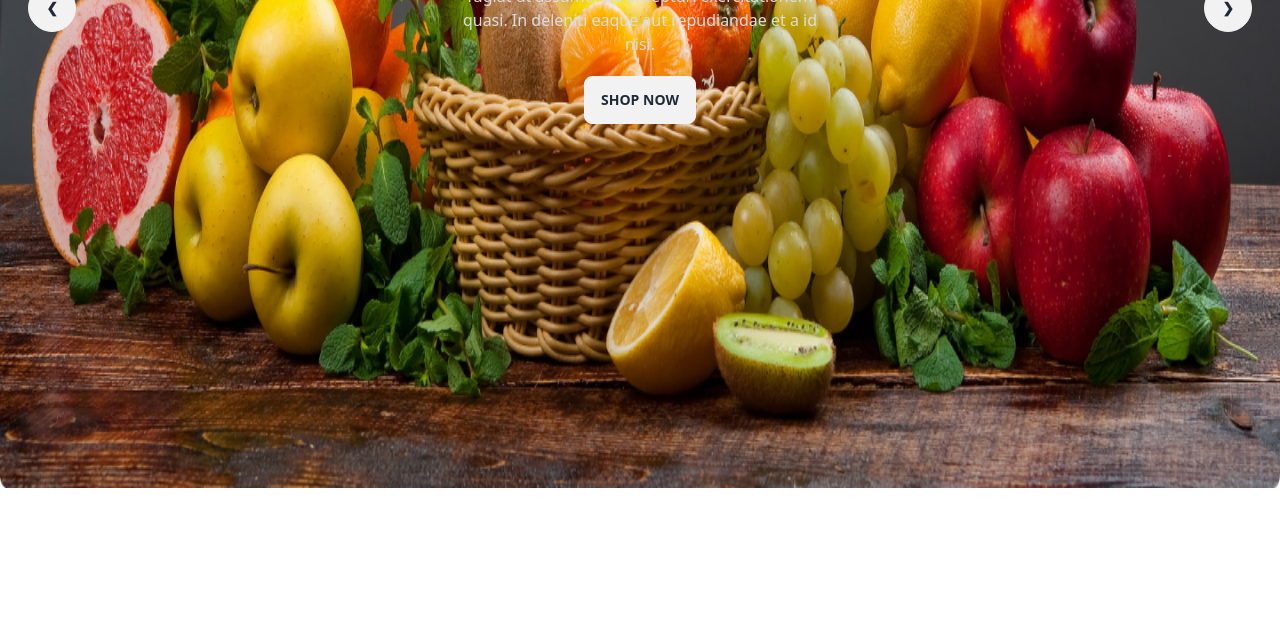
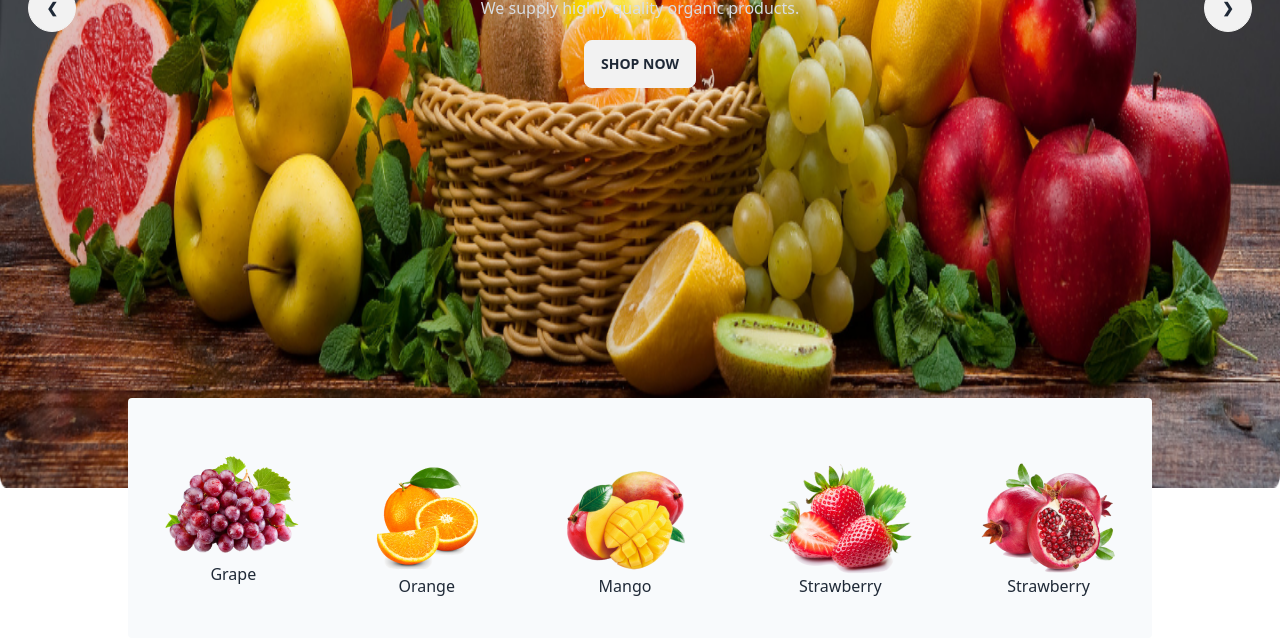
Before and after one commit to Rasel91/fruits-assignment, a plain HTML site: page index.html in a window 1280 px wide. Shown: the part 608-1246 px from the top of the page. Before the commit the page ends 1134 px from the top, so only its background shows below. Drawn offline with nearby package versions, Linux system fonts and the light colour scheme; grey boxes are pictures that could not be loaded.

Commit message:
banner second part add

```diff
--- a/index.html
+++ b/index.html
@@ -25,7 +25,7 @@
 </head>
 
 
-<body>
+<body class="max-w-screen-xl mx-auto ">
       <!-- header section start -->
       <header>
             <!-- navbar start -->
@@ -72,19 +72,17 @@
                   </div>
             </nav>
             <!-- banner section -->
-            <section class="max-w-screen-xl mx-auto py-8">
+            <section class="max-w-screen-xl mx-auto py-8 relative">
                   <div class="carousel w-full   ">
-                        <div id="slide1" class="carousel-item relative w-full  ">
+                        <div id="slide1" class="carousel-item relative w-full text-white ">
                               <img src="/images/banner1.png" class="w-full bg-opacity-10" />
                               <div
                                     class="absolute flex justify-between items-center transform -translate-y-1/2 left-7 right-7 top-2/4">
                                     <a href="#slide4" class="btn btn-circle">❮</a>
                                     <div class="hero-content text-center text-neutral-content">
-                                          <div class="max-w-sm py-20">
+                                          <div class="max-w-sm py-20 ">
                                                 <h1 class="mb-5 text-xl md:text-5xl font-bold">Hello there</h1>
-                                                <p class="mb-5">Provident cupiditate voluptatem et in. Quaerat fugiat ut
-                                                      assumenda excepturi exercitationem
-                                                      quasi. In deleniti eaque aut repudiandae et a id nisi.</p>
+                                                <p class="mb-5">We supply highly quality organic products.</p>
                                                 <button class="btn ">Shop Now</button>
                                           </div>
 
@@ -96,29 +94,77 @@
                               <div id="slide2" class="carousel-item relative w-full">
                                     <img src="/images/banner2.png" class="w-full" />
                                     <div
-                                          class="absolute flex justify-between transform -translate-y-1/2 left-5 right-5 top-1/2">
+                                          class="absolute flex justify-between items-center transform -translate-y-1/2 left-5 right-5 top-1/2">
                                           <a href="#slide1" class="btn btn-circle">❮</a>
+                                          <div class="hero-content text-center text-neutral-content">
+                                                <div class="max-w-sm py-20">
+                                                      <h1 class="mb-5 text-xl md:text-5xl font-bold">Hello there</h1>
+                                                      <p class="mb-5">We supply highly quality organic products</p>
+                                                      <button class="btn ">Shop Now</button>
+                                                </div>
+
+                                          </div>
                                           <a href="#slide3" class="btn btn-circle">❯</a>
                                     </div>
                               </div>
                               <div id="slide3" class="carousel-item relative w-full">
                                     <img src="/images/banner3.png" class="w-full" />
                                     <div
-                                          class="absolute flex justify-between transform -translate-y-1/2 left-5 right-5 top-1/2">
+                                          class="absolute flex justify-between items-center transform -translate-y-1/2 left-5 right-5 top-1/2">
                                           <a href="#slide2" class="btn btn-circle">❮</a>
+                                          <div class="hero-content text-center text-neutral-content">
+                                                <div class="max-w-sm py-20">
+                                                      <h1 class="mb-5 text-xl md:text-5xl font-bold">Hello there</h1>
+                                                      <p class="mb-5">We supply highly quality organic products</p>
+                                                      <button class="btn ">Shop Now</button>
+                                                </div>
+
+                                          </div>
                                           <a href="#slide4" class="btn btn-circle">❯</a>
                                     </div>
                               </div>
                               <div id="slide4" class="carousel-item relative w-full">
                                     <img src="/images/banner4.png" class="w-full" />
                                     <div
-                                          class="absolute flex justify-between transform -translate-y-1/2 left-5 right-5 top-1/2">
+                                          class="absolute flex justify-between items-center transform -translate-y-1/2 left-5 right-5 top-1/2">
                                           <a href="#slide3" class="btn btn-circle">❮</a>
+                                          <div class="hero-content text-center text-neutral-content">
+                                                <div class="max-w-sm py-20">
+                                                      <h1 class="mb-5 text-xl md:text-5xl font-bold">Hello there</h1>
+                                                      <p class="mb-5">We supply highly quality organic products</p>
+                                                      <button class="btn ">Shop Now</button>
+                                                </div>
+
+                                          </div>
                                           <a href="#slide1" class="btn btn-circle">❯</a>
                                     </div>
                               </div>
                         </div>
             </section>
+            <div class=" md:max-w-screen-lg mx-auto absolute md:-mt-32  md:left-0 md:right-0 ">
+                  <div class="flex gap-8 text-center space-y-6 justify-evenly py-10 items-center bg-slate-50 rounded">
+                        <div>
+                              <img src="./images/fruit1.png" alt="" srcset="">
+                              <h1>Grape</h1>
+                        </div>
+                        <div>
+                              <img src="./images/fruit2.png" alt="" srcset="">
+                              <h1>Orange</h1>
+                        </div>
+                        <div>
+                              <img src="./images/fruit3.png" alt="" srcset="">
+                              <h1>Mango</h1>
+                        </div>
+                        <div>
+                              <img src="./images/fruit4.png" alt="" srcset="">
+                              <h1>Strawberry</h1>
+                        </div>
+                        <div>
+                              <img src="./images/fruit5.png" alt="" srcset="">
+                              <h1>Strawberry</h1>
+                        </div>
+                  </div>
+            </div>
       </header>
       <!-- main section start -->
       <main>
```
